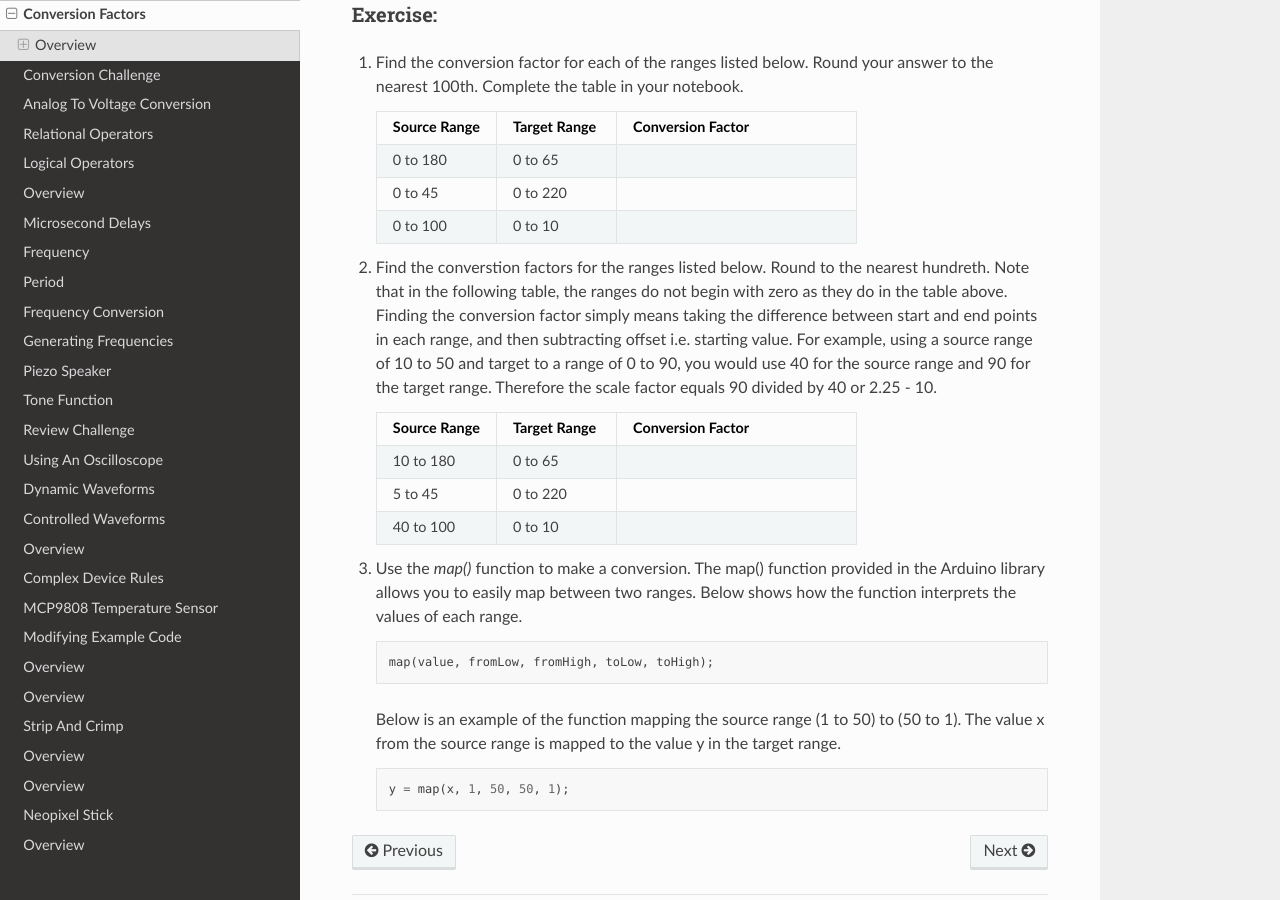
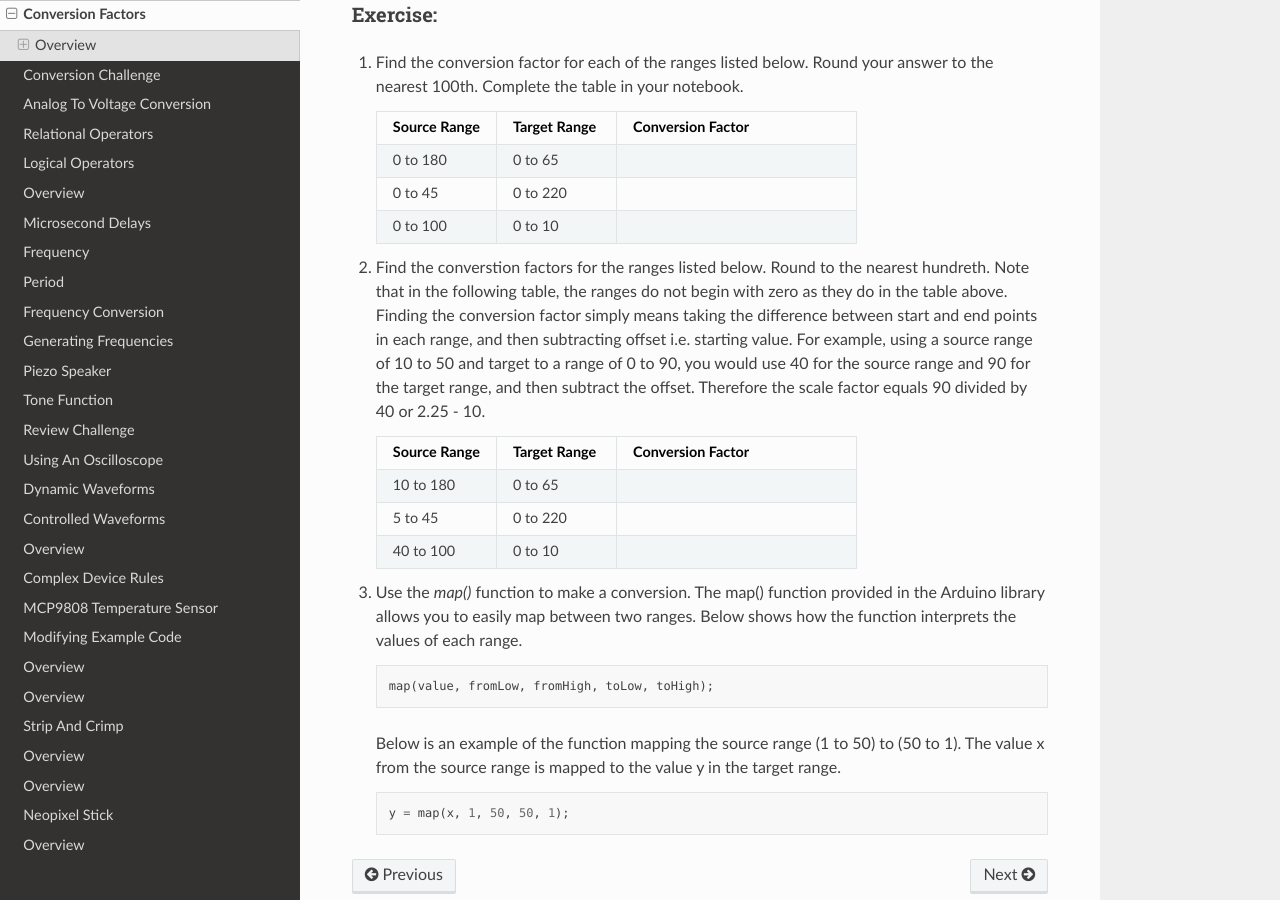
Before and after one commit to maxtkc/mvths-wiki, a Sphinx documentation site: the page built from docs/021i-conversion-factors.rst, in a window 1280 px wide and 900 px high, scrolled down 732 px. Built offline with Sphinx 7.4.7 and the Read the Docs theme 3.1.0, drawn with Linux system fonts in a browser that asks for light colours; pages that are not in the unit, such as notebooks, are missing from menus.

Commit message:
Update 021i-conversion-factors.rst

```diff
--- a/docs/021i-conversion-factors.rst
+++ b/docs/021i-conversion-factors.rst
@@ -36,7 +36,7 @@
         - 0 to 10
         -
 
-#. Find the converstion factors for the ranges listed below. Round to the nearest hundreth. Note that in the following table, the ranges do not begin with zero as they do in the table above. Finding the conversion factor simply means taking the difference between start and end points in each range, and then subtracting offset i.e. starting value. For example, using a source range of 10 to 50 and target to a range of 0 to 90, you would use 40 for the source range and 90 for the target range. Therefore the scale factor equals 90 divided by 40 or 2.25 - 10.
+#. Find the converstion factors for the ranges listed below. Round to the nearest hundreth. Note that in the following table, the ranges do not begin with zero as they do in the table above. Finding the conversion factor simply means taking the difference between start and end points in each range, and then subtracting offset i.e. starting value. For example, using a source range of 10 to 50 and target to a range of 0 to 90, you would use 40 for the source range and 90 for the target range, and then subtract the offset. Therefore the scale factor equals 90 divided by 40 or 2.25 - 10.
 
    .. list-table::
       :widths: 25 25 50
```
